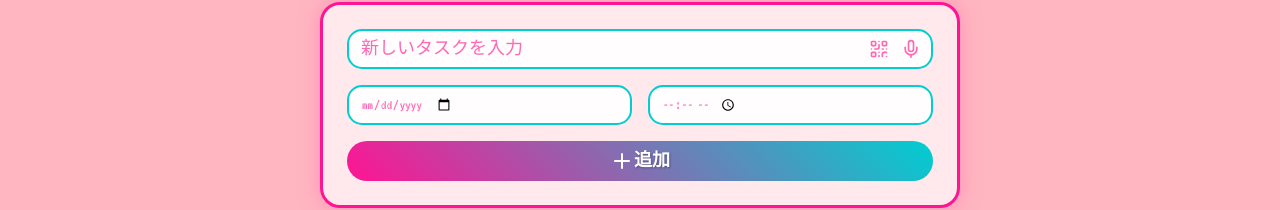
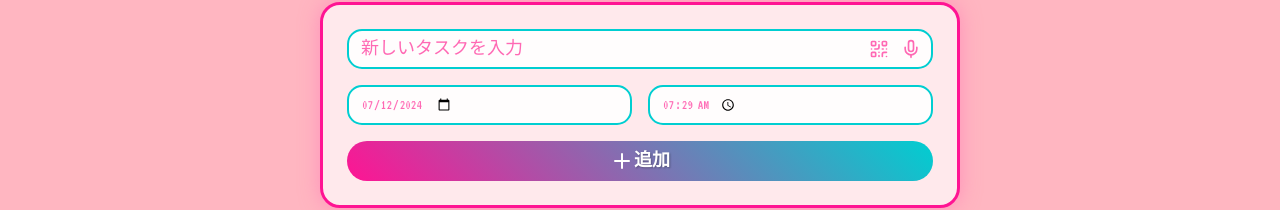
Before and after one commit to kentaro/todo, a Next.js app: page / in a window 1280 px wide. Shown: the part 568-778 px from the top of the page. Built offline with nearby package versions, Linux system fonts and the light colour scheme.

Commit message:
スマホビューでも年月日と時間のところ、からじゃなくてなんか表示させたいですこの図と同じようにするか、できなかったら現在の日時、時間をだしてください

```diff
--- a/src/components/add-todo.tsx
+++ b/src/components/add-todo.tsx
@@ -12,9 +12,19 @@ type AddTodoProps = {
 }
 
 export function AddTodo({ onAdd }: AddTodoProps) {
+  const getCurrentDate = () => {
+    const now = new Date()
+    return now.toISOString().split('T')[0]
+  }
+
+  const getCurrentTime = () => {
+    const now = new Date()
+    return now.toTimeString().slice(0, 5)
+  }
+
   const [title, setTitle] = useState('')
-  const [dueDate, setDueDate] = useState('')
-  const [dueTime, setDueTime] = useState('')
+  const [dueDate, setDueDate] = useState(getCurrentDate())
+  const [dueTime, setDueTime] = useState(getCurrentTime())
   const [isListening, setIsListening] = useState(false)
   const [showScanner, setShowScanner] = useState(false)
   const [scanResult, setScanResult] = useState<string | null>(null)
--- a/src/components/y2k-logo.tsx
+++ b/src/components/y2k-logo.tsx
@@ -8,7 +8,7 @@ const Y2KLogo = ({ className }: Y2KLogoProps) => {
   return (
     <div className={`${className} flex items-center justify-center`}>
       <span
-        className="font-bold text-white bg-gradient-to-r from-pink-500 to-cyan-500 bg-clip-text text-transparent whitespace-nowrap"
+        className="font-bold text-white bg-gradient-to-r from-pink-500 to-cyan-500 bg-clip-text text-transparent"
         style={{
           textShadow: '2px 2px 4px rgba(255, 105, 180, 0.7), -2px -2px 4px rgba(0, 255, 255, 0.7)',
           WebkitTextStroke: '1px rgba(255, 255, 255, 0.5)',
```
